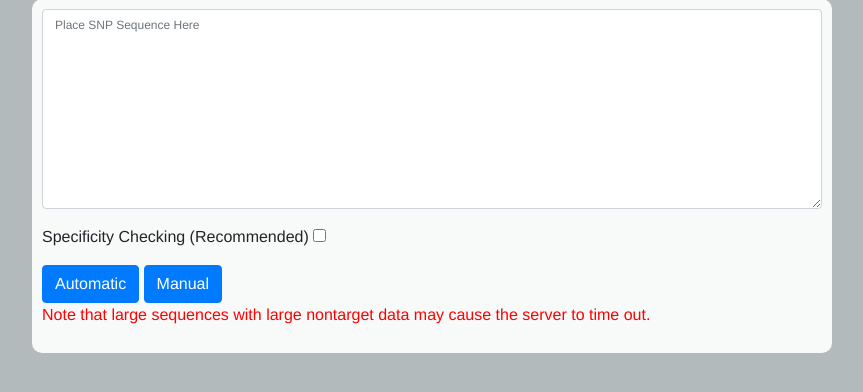
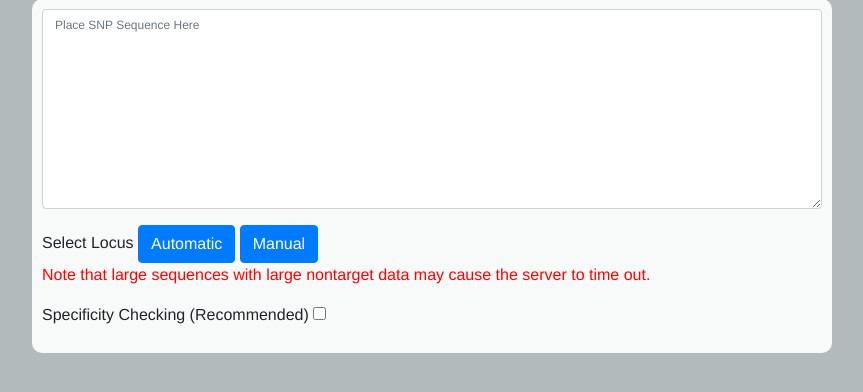
Before and after one commit to kalebburnham/USDAARS-primerlibweb, a Flask app: page /starp in a window 1280 px wide. Shown: the part 141-533 px from the top of the page, without its empty margins (208-1071 px from the left). Run offline with Flask 2, Linux system fonts and the light colour scheme; some libraries are stand-ins or nearby versions.

Commit message:
Switched buttons and nontarget textarea as per Yunming's request.

```diff
--- a/primerlibweb/templates/starp.html
+++ b/primerlibweb/templates/starp.html
@@ -130,6 +130,10 @@
           <textarea name="input_data" class="form-control" id="input_data" required="" placeholder="Place SNP Sequence Here" rows="8" cols="80" font-family="">{% if input_data %}{{ input_data }}{% endif %}</textarea>
         </p>
 
+        <span>Select Locus</span>
+        <input name="automatic" class="btn btn-primary" id="automatic_button" type="submit" value="Automatic" formtarget="_blank">
+        <input name="manual" class="btn btn-primary" id="manual_button" type="submit" value="Manual" formtarget="_blank">
+        <p style="color: red;">Note that large sequences with large nontarget data may cause the server to time out.</p>
 
         <div class="form-group">
           Specificity Checking (Recommended) <input type="checkbox" id="nontargets_checkbox" onclick="toggle_non_targets()" >
@@ -150,10 +154,6 @@
             {% endfor %}
           </ul>
         {% endif %}
-
-        <input name="automatic" class="btn btn-primary" id="automatic_button" type="submit" value="Automatic" formtarget="_blank">
-        <input name="manual" class="btn btn-primary" id="manual_button" type="submit" value="Manual" formtarget="_blank">
-        <p style="color: red;">Note that large sequences with large nontarget data may cause the server to time out.</p>
       </form>
 
     </div>
```
